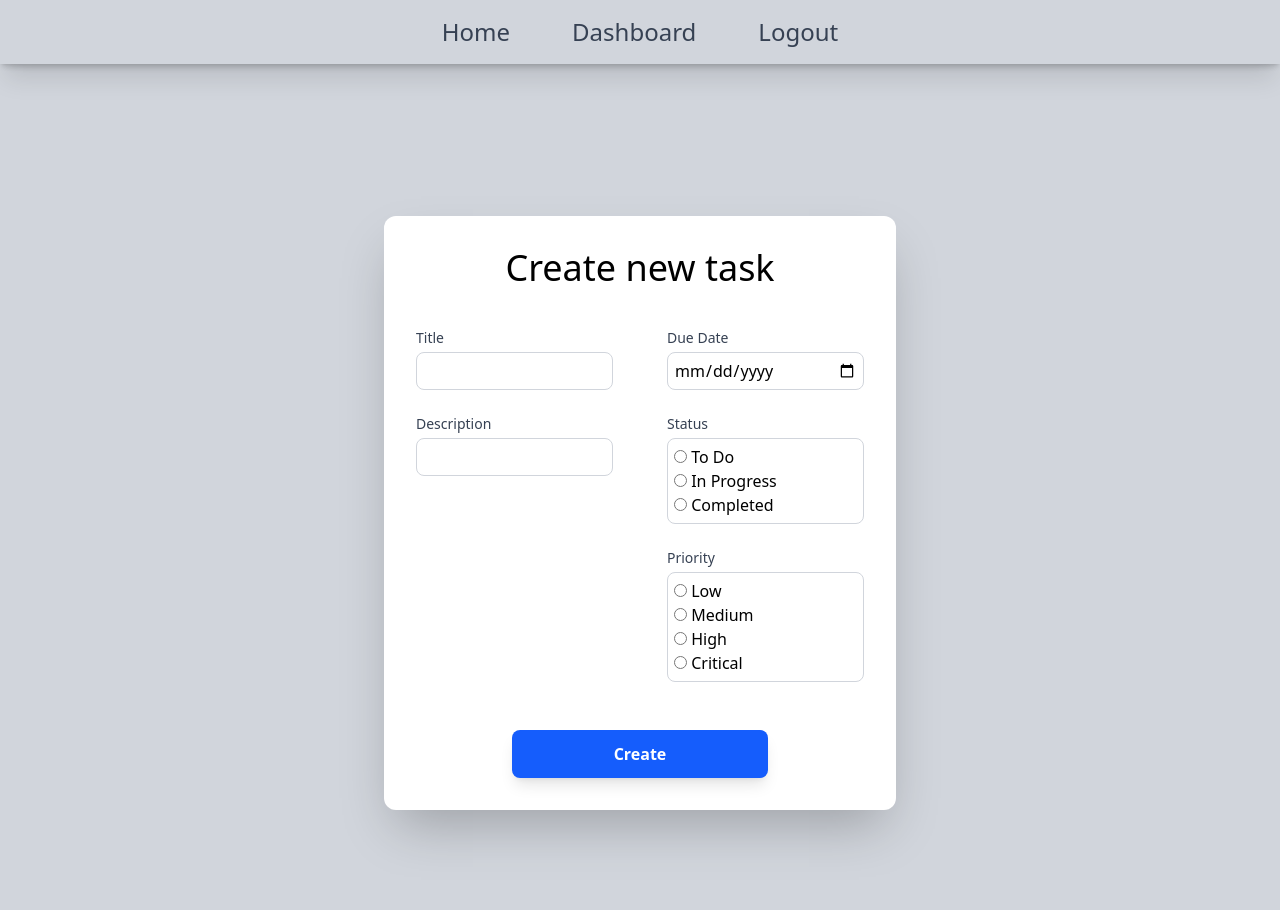
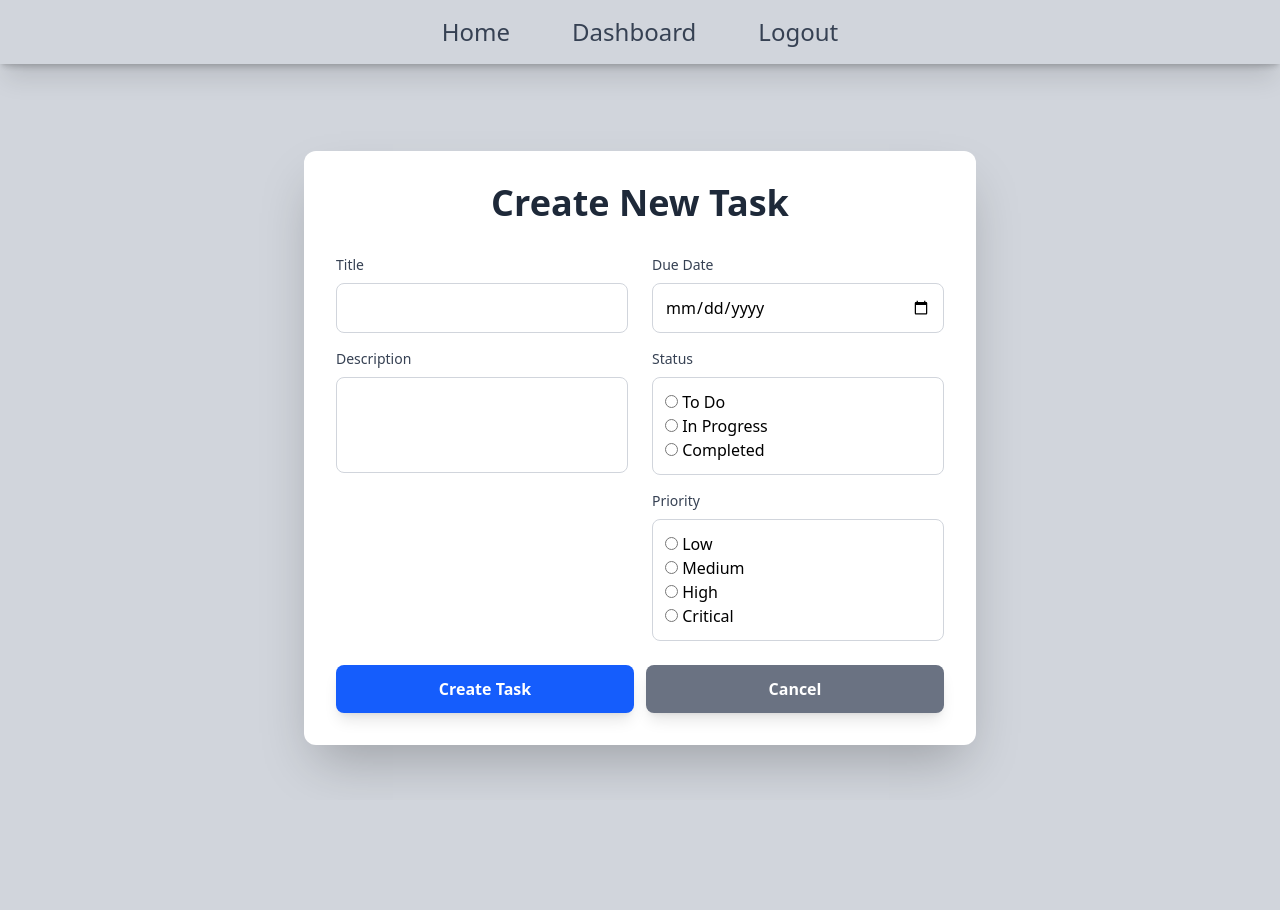
Before and after one commit to tsvetkovivan365-code/flask_task_app, a Flask app: page /create_task in a window 1280 px wide. After the commit the page ends 779 px from the top, so only its background shows below. Run offline with Flask 3, Linux system fonts and the light colour scheme; the visitor is signed in with stand-in values (Sample User, id 1).

Commit message:
Restyling create_task_form

```diff
--- a/app.py
+++ b/app.py
@@ -27,7 +27,7 @@ app.config['SQLALCHEMY_TRACK_MODIFICATIONS'] = False
 app.config['SECRET_KEY'] = environ.get('SECRET_KEY')
 
 
-# Initializing the database extension with the application
+#Initializing the database extension with the application
 db.init_app(app)
 
 # Initializing BackgroundScheduler
@@ -43,13 +43,11 @@ login_manager.login_view = 'login'
 def load_user(user_id):
     return User.query.get(int(user_id))
 
-
 @app.route('/')
 def home():
     return render_template("home.html")
 
-
-@app.route('/dashboard', methods=['GET'])
+@app.route('/dashboard', methods = ['GET'])
 @login_required
 def dashboard():
 
@@ -57,21 +55,17 @@ def dashboard():
     selected_priority = request.args.get('selected_priority')
 
     if selected_status and selected_priority:
-        tasks = Task.query.filter_by(
-            user_id=current_user.id, status=selected_status, priority=selected_priority).all()
+        tasks = Task.query.filter_by(user_id=current_user.id, status=selected_status, priority=selected_priority).all()
     elif selected_status:
-        tasks = Task.query.filter_by(
-            user_id=current_user.id, status=selected_status).all()
+        tasks = Task.query.filter_by(user_id=current_user.id, status=selected_status).all()
     elif selected_priority:
-        tasks = Task.query.filter_by(
-            user_id=current_user.id, priority=selected_priority).all()
+        tasks = Task.query.filter_by(user_id=current_user.id, priority=selected_priority).all()
     else:
         tasks = Task.query.filter_by(user_id=current_user.id).all()
 
     return render_template("dashboard.html", tasks=tasks)
 
-
-@app.route('/create_task', methods=['GET', 'POST'])
+@app.route('/create_task', methods = ['GET', 'POST'])
 @login_required
 def create_task():
     create_task_form = CreateTaskForm()
@@ -84,17 +78,16 @@ def create_task():
         priority = create_task_form.priority.data
         user_id = current_user.id
 
-        new_task = Task(title=title, description=description, due_date=due_date,
-                        status=status, user_id=user_id, priority=priority)
+        new_task = Task(title=title, description=description, due_date=due_date, status=status, user_id=user_id, priority=priority)
         db.session.add(new_task)
         db.session.commit()
 
         return redirect(url_for('dashboard'))
 
+
     return render_template("create_task.html", form=create_task_form)
 
-
-@app.route('/register', methods=['GET', 'POST'])
+@app.route('/register' , methods = ['GET', 'POST'])
 def register():
     register_form = RegistrationForm()
 
@@ -110,10 +103,11 @@ def register():
         db.session.add(new_user)
         db.session.commit()
 
+
         return redirect(url_for('login'))
 
+
     return render_template('register.html', form=register_form)
-
 
 @app.route('/login', methods=['GET', 'POST'])
 def login():
@@ -132,6 +126,7 @@ def login():
             flash("Invalid username or password", "error")
             return render_template('login.html', form=login_form, error="Invalid username or password")
 
+
     return render_template("login.html", form=login_form)
 
 # DELETE task
@@ -146,8 +141,6 @@ def api_delete_task(task_id):
     return render_template("dashboard.html")
 
 # Export user's tasks in csv format
-
-
 @app.route('/download_csv')
 @login_required
 def download_csv():
@@ -160,8 +153,7 @@ def download_csv():
     tasks = Task.query.filter_by(user_id=current_user.id)
 
     for task in tasks:
-        cw.writerow([task.id, task.title, task.description,
-                    task.status, task.due_date, task.priority])
+        cw.writerow([task.id, task.title, task.description, task.status, task.due_date, task.priority])
 
     csv_data = Response(s.getvalue(), mimetype=('text/csv'))
     csv_data.headers["Content-Disposition"] = "attachment; filename=tasks.csv"
@@ -176,34 +168,28 @@ def send_email(subject, body, to):
         message = f"Subject:{subject}\n\n{body}"
         server.sendmail(environ.get('MAIL_USERNAME'), to, message)
 
+def check_and_send_email():
+        tasks = db.session.query(Task).filter_by(user_id=current_user.id)
 
-def check_and_send_email():
-    tasks = db.session.query(Task).all()
+        for task in tasks:
+            task_due_date = task.due_date
+            curr_time = parser.parse(datetime.datetime.date(), dayfirst=True).date()
 
-    for task in tasks:
-        task_due_date = task.due_date
-        curr_time = datetime.date.today()
+            delta = task_due_date - curr_time
 
-        delta = task_due_date - curr_time
-        user_email = task.user.email
-        if delta.days == 3:
-            send_email(
-                "3 days left", f"You have 3 days left to complete {task.title} on {task.due_date}.", user_email)
+            if delta.days == 3:
+                send_email("3 days left", f"You have 3 days left to complete {task.title} on {task.due_date}.", current_user.email)
 
-        if delta.days == 1:
-            send_email(
-                "1 days left", f"You have 1 days left to complete {task.title} on {task.due_date}.", user_email)
+            if delta.days == 1:
+                send_email("1 days left", f"You have 1 days left to complete {task.title} on {task.due_date}.", current_user.email)
 
-        if delta.days == 0:
-            send_email(
-                "0 days left", f"Deadline for task {task.title} is today!", user_email)
+            if delta.days == 0:
+                send_email("0 days left", f"Deadline for task {task.title} is today!", current_user.email)
 
-    return "Check completed."
-
+        return "Check completed."
 
 sched.add_job(check_and_send_email, 'interval', minutes=1)
 sched.start()
-
 
 @app.route('/logout')
 @login_required
@@ -212,7 +198,6 @@ def logout():
     flash("You have been logged out successfully!", 'success')
     return redirect(url_for('home'))
 
-
 # Run application
 if __name__ == '__main__':
     app.run(debug=True)
--- a/static/css/main.css
+++ b/static/css/main.css
@@ -297,6 +297,9 @@
   .mb-1 {
     margin-bottom: calc(var(--spacing) * 1);
   }
+  .mb-2 {
+    margin-bottom: calc(var(--spacing) * 2);
+  }
   .mb-6 {
     margin-bottom: calc(var(--spacing) * 6);
   }
@@ -345,6 +348,9 @@
   .h-18 {
     height: calc(var(--spacing) * 18);
   }
+  .h-24 {
+    height: calc(var(--spacing) * 24);
+  }
   .h-40 {
     height: calc(var(--spacing) * 40);
   }
@@ -390,6 +396,9 @@
   .w-full {
     width: 100%;
   }
+  .max-w-2xl {
+    max-width: var(--container-2xl);
+  }
   .max-w-3xl {
     max-width: var(--container-3xl);
   }
@@ -422,6 +431,9 @@
   }
   .list-none {
     list-style-type: none;
+  }
+  .grid-cols-1 {
+    grid-template-columns: repeat(1, minmax(0, 1fr));
   }
   .grid-cols-2 {
     grid-template-columns: repeat(2, minmax(0, 1fr));
@@ -465,6 +477,12 @@
   .gap-2\.5 {
     gap: calc(var(--spacing) * 2.5);
   }
+  .gap-3 {
+    gap: calc(var(--spacing) * 3);
+  }
+  .gap-4 {
+    gap: calc(var(--spacing) * 4);
+  }
   .gap-5 {
     gap: calc(var(--spacing) * 5);
   }
@@ -473,6 +491,13 @@
   }
   .gap-50 {
     gap: calc(var(--spacing) * 50);
+  }
+  .space-y-4 {
+    :where(& > :not(:last-child)) {
+      --tw-space-y-reverse: 0;
+      margin-block-start: calc(calc(var(--spacing) * 4) * var(--tw-space-y-reverse));
+      margin-block-end: calc(calc(var(--spacing) * 4) * calc(1 - var(--tw-space-y-reverse)));
+    }
   }
   .gap-x-13 {
     column-gap: calc(var(--spacing) * 13);
@@ -555,6 +580,9 @@
   .bg-gray-300 {
     background-color: var(--color-gray-300);
   }
+  .bg-gray-500 {
+    background-color: var(--color-gray-500);
+  }
   .bg-white {
     background-color: var(--color-white);
   }
@@ -570,8 +598,14 @@
   .p-2 {
     padding: calc(var(--spacing) * 2);
   }
+  .p-2\.5 {
+    padding: calc(var(--spacing) * 2.5);
+  }
   .p-3 {
     padding: calc(var(--spacing) * 3);
+  }
+  .p-6 {
+    padding: calc(var(--spacing) * 6);
   }
   .p-8 {
     padding: calc(var(--spacing) * 8);
@@ -602,6 +636,9 @@
   }
   .py-6 {
     padding-block: calc(var(--spacing) * 6);
+  }
+  .pt-20 {
+    padding-top: calc(var(--spacing) * 20);
   }
   .pb-10 {
     padding-bottom: calc(var(--spacing) * 10);
@@ -885,6 +922,13 @@
       }
     }
   }
+  .hover\:bg-gray-600 {
+    &:hover {
+      @media (hover: hover) {
+        background-color: var(--color-gray-600);
+      }
+    }
+  }
   .hover\:text-2xl {
     &:hover {
       @media (hover: hover) {
@@ -1049,9 +1093,55 @@
       flex-direction: column;
     }
   }
+  .sm\:flex-row {
+    @media (width >= 40rem) {
+      flex-direction: row;
+    }
+  }
+  .md\:mb-8 {
+    @media (width >= 48rem) {
+      margin-bottom: calc(var(--spacing) * 8);
+    }
+  }
+  .md\:grid-cols-2 {
+    @media (width >= 48rem) {
+      grid-template-columns: repeat(2, minmax(0, 1fr));
+    }
+  }
+  .md\:gap-6 {
+    @media (width >= 48rem) {
+      gap: calc(var(--spacing) * 6);
+    }
+  }
   .md\:gap-15 {
     @media (width >= 48rem) {
       gap: calc(var(--spacing) * 15);
+    }
+  }
+  .md\:p-3 {
+    @media (width >= 48rem) {
+      padding: calc(var(--spacing) * 3);
+    }
+  }
+  .md\:p-8 {
+    @media (width >= 48rem) {
+      padding: calc(var(--spacing) * 8);
+    }
+  }
+  .md\:px-6 {
+    @media (width >= 48rem) {
+      padding-inline: calc(var(--spacing) * 6);
+    }
+  }
+  .md\:pt-24 {
+    @media (width >= 48rem) {
+      padding-top: calc(var(--spacing) * 24);
+    }
+  }
+  .md\:text-3xl {
+    @media (width >= 48rem) {
+      font-size: var(--text-3xl);
+      line-height: var(--tw-leading, var(--text-3xl--line-height));
     }
   }
   .lg\:h-8 {
@@ -1067,6 +1157,12 @@
   .lg\:flex-col {
     @media (width >= 64rem) {
       flex-direction: column;
+    }
+  }
+  .lg\:text-4xl {
+    @media (width >= 64rem) {
+      font-size: var(--text-4xl);
+      line-height: var(--tw-leading, var(--text-4xl--line-height));
     }
   }
   .dark\:border-b-4 {
@@ -1121,6 +1217,11 @@
 @property --tw-skew-y {
   syntax: "*";
   inherits: false;
+}
+@property --tw-space-y-reverse {
+  syntax: "*";
+  inherits: false;
+  initial-value: 0;
 }
 @property --tw-space-x-reverse {
   syntax: "*";
@@ -1243,6 +1344,7 @@
       --tw-rotate-z: initial;
       --tw-skew-x: initial;
       --tw-skew-y: initial;
+      --tw-space-y-reverse: 0;
       --tw-space-x-reverse: 0;
       --tw-border-style: solid;
       --tw-font-weight: initial;
--- a/templates/create_task.html
+++ b/templates/create_task.html
@@ -1,27 +1,44 @@
 {% extends "navbar.html" %}
 {% block body %}
-<section class='px-3 absolute top-29 w-full'>
-    <section class='bg-white p-8 rounded-xl shadow-2xl mx-auto max-w-lg my-25'>
-        <h2 class='text-center text-4xl mb-10'>Create new task</h2>
-        <form method='POST' class='flex flex-col items-center' action="{{url_for('create_task')}}">
-            <section class='grid grid-cols-2 gap-x-13.5'>
-                {{ form.csrf_token }}
-                <section>
-                    {{ form.title.label(class="block text-sm font-medium text-gray-700 mb-1") }}
-                    {{ form.title(class="w-full p-1.5 border border-gray-300 rounded-lg focus:outline-none focus:ring-2 focus:ring-blue-500 mb-6") }}
-                    {{ form.description.label(class="block text-sm font-medium text-gray-700 mb-1") }}
-                    {{ form.description(class="w-full p-1.5 border border-gray-300 rounded-lg focus:outline-none focus:ring-2 focus:ring-blue-500 mb-6") }}
+<section class='px-4 md:px-6 pt-20 md:pt-24 w-full min-h-screen flex items-center justify-center'>
+    <section class='bg-white p-6 md:p-8 rounded-xl shadow-2xl w-full max-w-2xl'>
+        <h2 class='text-center text-2xl md:text-3xl lg:text-4xl font-bold text-gray-800 mb-6 md:mb-8'>Create New Task</h2>
+        <form method='POST' action="{{url_for('create_task')}}">
+            {{ form.csrf_token }}
+            <section class='grid grid-cols-1 md:grid-cols-2 gap-4 md:gap-6'>
+                <!-- Left Column -->
+                <section class='space-y-4'>
+                    <section>
+                        {{ form.title.label(class="block text-sm font-medium text-gray-700 mb-2") }}
+                        {{ form.title(class="w-full p-2.5 md:p-3 border border-gray-300 rounded-lg focus:outline-none focus:ring-2 focus:ring-blue-500") }}
+                    </section>
+                    <section>
+                        {{ form.description.label(class="block text-sm font-medium text-gray-700 mb-2") }}
+                        {{ form.description(class="w-full p-2.5 md:p-3 border border-gray-300 rounded-lg focus:outline-none focus:ring-2 focus:ring-blue-500 h-24") }}
+                    </section>
                 </section>
-                <section>
-                    {{ form.due_date.label(class="block text-sm font-medium text-gray-700 mb-1") }}
-                    {{ form.due_date(class="w-full p-1.5 border border-gray-300 rounded-lg focus:outline-none focus:ring-2 focus:ring-blue-500 mb-6") }}
-                    {{ form.status.label(class="block text-sm font-medium text-gray-700 mb-1") }}
-                    {{ form.status(class="w-full p-1.5 border border-gray-300 rounded-lg focus:outline-none focus:ring-2 focus:ring-blue-500 mb-6") }}
-                    {{ form.priority.label(class="block text-sm font-medium text-gray-700 mb-1") }}
-                    {{ form.priority(class="w-full p-1.5 border border-gray-300 rounded-lg focus:outline-none focus:ring-2 focus:ring-blue-500 mb-6") }}
+
+                <!-- Right Column -->
+                <section class='space-y-4'>
+                    <section>
+                        {{ form.due_date.label(class="block text-sm font-medium text-gray-700 mb-2") }}
+                        {{ form.due_date(class="w-full p-2.5 md:p-3 border border-gray-300 rounded-lg focus:outline-none focus:ring-2 focus:ring-blue-500") }}
+                    </section>
+                    <section>
+                        {{ form.status.label(class="block text-sm font-medium text-gray-700 mb-2") }}
+                        {{ form.status(class="w-full p-2.5 md:p-3 border border-gray-300 rounded-lg focus:outline-none focus:ring-2 focus:ring-blue-500") }}
+                    </section>
+                    <section>
+                        {{ form.priority.label(class="block text-sm font-medium text-gray-700 mb-2") }}
+                        {{ form.priority(class="w-full p-2.5 md:p-3 border border-gray-300 rounded-lg focus:outline-none focus:ring-2 focus:ring-blue-500") }}
+                    </section>
                 </section>
             </section>
-            <button type='submit' class='w-3xs bg-blue-600 hover:bg-blue-700 text-white font-bold py-3 px-4 rounded-lg transition duration-200 shadow-lg mt-6'>Create</button>
+
+            <section class='flex flex-col sm:flex-row gap-3 mt-6'>
+                <button type='submit' class='flex-1 bg-blue-600 hover:bg-blue-700 text-white font-bold py-3 px-6 rounded-lg transition duration-200 shadow-lg'>Create Task</button>
+                <a href="{{url_for('dashboard')}}" class='flex-1 bg-gray-500 hover:bg-gray-600 text-white font-bold py-3 px-6 rounded-lg transition duration-200 shadow-lg text-center'>Cancel</a>
+            </section>
         </form>
     </section>
 </section>
--- a/templates/dashboard.html
+++ b/templates/dashboard.html
@@ -64,7 +64,7 @@
                                     <li>Priority: {{task.priority}}</li>
                                     <li>{{ task.description }}</li>
                                 </ul>
-                                <form method="DELETE" action="{{url_for('api_delete_task')}}" name='task_delete' class='absolute right-3.5'>
+                                <form method="DELETE" action="{{url_for('delete', task_id=task.id)}}" name='task_delete' class='absolute right-3.5'>
                                     <button type='submit'><img src="../static/icons8-bin.svg" alt="Delete task" class='w-9 h-10 max-sm:w-6 max-sm:h-8'></button>
                                 </form>
                             </section>
@@ -81,7 +81,7 @@
                                     <li>Priority: {{task.priority}}</li>
                                     <li>{{ task.description }}</li>
                                 </ul>
-                                <form method="DELETE" action="{{url_for('api_delete_task')}}" name='task_delete' class='absolute right-3.5'>
+                                <form method="DELETE" action="{{url_for('delete')}}" name='task_delete' class='absolute right-3.5'>
                                     <button type='submit'><img src="../static/icons8-bin.svg" alt="Delete task" class='w-9 h-10 max-sm:w-6 max-sm:h-8'></button>
                                 </form>
                             </section>
@@ -98,7 +98,7 @@
                                     <li>Priority: {{task.priority}}</li>
                                     <li>{{ task.description }}</li>
                                 </ul>
-                                <form method="DELETE" action="{{url_for('api_delete_task')}}" name='task_delete' class='absolute right-3.5'>
+                                <form method="DELETE" action="{{url_for('delete')}}" name='task_delete' class='absolute right-3.5'>
                                     <button type='submit'><img src="../static/icons8-bin.svg" alt="Delete task" class='w-9 h-10 max-sm:w-6 max-sm:h-8'></button>
                                 </form>
                             </section>
```
